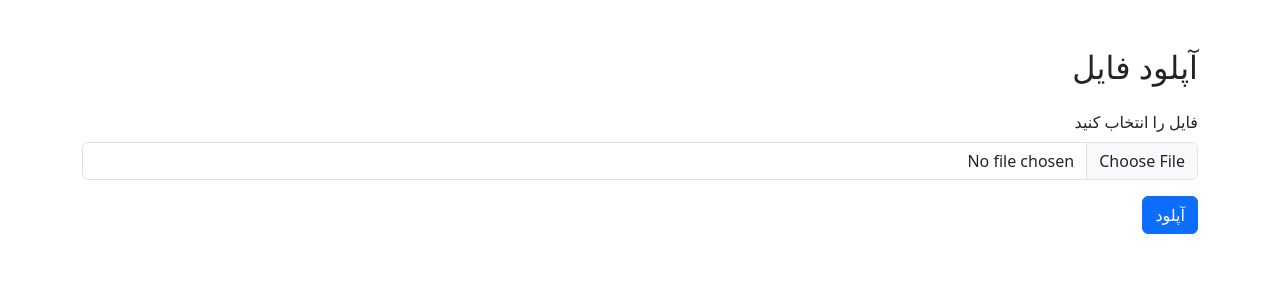
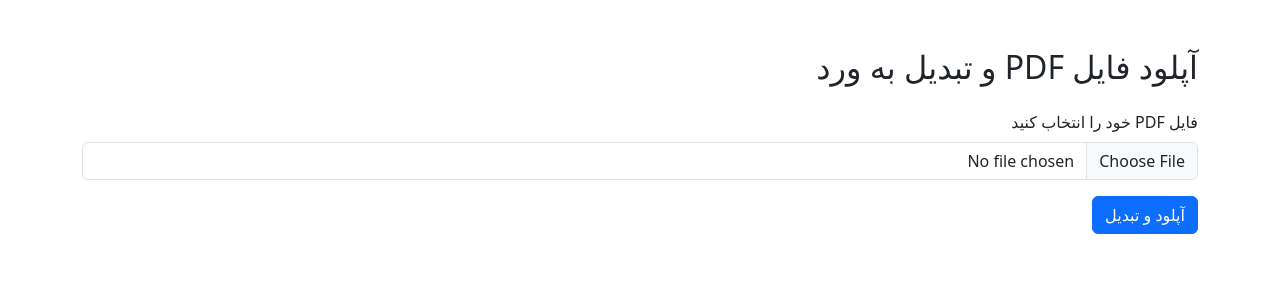
Before and after one commit to mahdiyar07/project-test-1404-04-06, a Flask app: page / in a window 1280 px wide. Shown: the top 300 px of the page. Run offline with Flask 3, Linux system fonts and the light colour scheme; some libraries are stand-ins or nearby versions.

Commit message:
first convert pdf to doc

```diff
--- a/app.py
+++ b/app.py
@@ -1,14 +1,14 @@
-from flask import Flask, render_template, request, flash, redirect, url_for
+from flask import Flask, render_template, request, flash, redirect
 import os
+import chenge  # فایل chenge.py را ایمپورت می‌کنیم
 
 app = Flask(__name__)
-app.secret_key = "your_secret_key"  # برای نمایش پیام‌ها
+app.secret_key = "your_secret_key"
 
 UPLOAD_FOLDER = 'uploads'
 app.config['UPLOAD_FOLDER'] = UPLOAD_FOLDER
 MAX_FILE_SIZE = 200 * 1024 * 1024  # 200 مگابایت
-
-ALLOWED_EXTENSIONS = {'pdf'}  # پسوندهای مجاز
+ALLOWED_EXTENSIONS = {'pdf'}
 
 if not os.path.exists(UPLOAD_FOLDER):
     os.makedirs(UPLOAD_FOLDER)
@@ -28,7 +28,6 @@ def index():
             flash('فقط فایل‌های PDF مجاز هستند.', 'danger')
             return redirect(request.url)
 
-        # بررسی حجم فایل
         file.seek(0, os.SEEK_END)
         file_length = file.tell()
         file.seek(0)
@@ -37,9 +36,17 @@ def index():
             flash('حجم فایل نباید بیش از 200 مگابایت باشد.', 'danger')
             return redirect(request.url)
 
-        # ذخیره فایل
-        file.save(os.path.join(app.config['UPLOAD_FOLDER'], file.filename))
-        flash('فایل با موفقیت آپلود شد.', 'success')
+        file_path = os.path.join(app.config['UPLOAD_FOLDER'], file.filename)
+        file.save(file_path)
+
+        # فراخوانی تابع تبدیل PDF به Word
+        result = chenge.process_uploaded_file(file_path)
+
+        if result:
+            flash('فایل با موفقیت آپلود و به ورد تبدیل شد.', 'success')
+        else:
+            flash('خطا در تبدیل فایل PDF به Word.', 'danger')
+
         return redirect(request.url)
 
     return render_template('index.html')
--- a/templates/index.html
+++ b/templates/index.html
@@ -3,12 +3,13 @@
 <head>
   <meta charset="UTF-8" />
   <meta name="viewport" content="width=device-width, initial-scale=1" />
-  <title>آپلود فایل</title>
+  <title>آپلود فایل PDF و تبدیل به ورد</title>
   <link href="https://cdn.jsdelivr.net/npm/bootstrap@5.3.0/dist/css/bootstrap.min.css" rel="stylesheet" />
+  <script src="https://cdnjs.cloudflare.com/ajax/libs/pdf.js/3.9.179/pdf.min.js"></script>
 </head>
 <body>
 <div class="container mt-5">
-  <h2 class="mb-4">آپلود فایل</h2>
+  <h2 class="mb-4">آپلود فایل PDF و تبدیل به ورد</h2>
 
   {% with messages = get_flashed_messages(with_categories=true) %}
     {% if messages %}
@@ -21,14 +22,52 @@
     {% endif %}
   {% endwith %}
 
+  <div id="file-info" class="mb-3" style="display:none;">
+    <p><strong>حجم فایل:</strong> <span id="file-size"></span></p>
+    <p><strong>تعداد صفحات:</strong> <span id="page-count"></span></p>
+  </div>
+
   <form method="POST" enctype="multipart/form-data">
     <div class="mb-3">
-      <label for="file" class="form-label">فایل را انتخاب کنید</label>
-      <input class="form-control" type="file" id="file" name="file" required />
+      <label for="file" class="form-label">فایل PDF خود را انتخاب کنید</label>
+      <input class="form-control" type="file" id="file" name="file" accept=".pdf" required />
     </div>
-    <button type="submit" class="btn btn-primary">آپلود</button>
+    <button type="submit" class="btn btn-primary">آپلود و تبدیل</button>
   </form>
 </div>
+
+<script>
+  const fileInput = document.getElementById('file');
+  const fileInfoDiv = document.getElementById('file-info');
+  const fileSizeSpan = document.getElementById('file-size');
+  const pageCountSpan = document.getElementById('page-count');
+
+  fileInput.addEventListener('change', async (event) => {
+    const file = event.target.files[0];
+    if (!file) {
+      fileInfoDiv.style.display = 'none';
+      return;
+    }
+
+    const sizeMB = (file.size / (1024 * 1024)).toFixed(2);
+    fileSizeSpan.textContent = `${sizeMB} مگابایت`;
+
+    const fileReader = new FileReader();
+    fileReader.onload = function() {
+      const typedarray = new Uint8Array(this.result);
+
+      pdfjsLib.getDocument(typedarray).promise.then(pdf => {
+        pageCountSpan.textContent = pdf.numPages;
+        fileInfoDiv.style.display = 'block';
+      }).catch(error => {
+        pageCountSpan.textContent = 'خطا در خواندن فایل PDF';
+        fileInfoDiv.style.display = 'block';
+      });
+    };
+
+    fileReader.readAsArrayBuffer(file);
+  });
+</script>
 
 <script src="https://cdn.jsdelivr.net/npm/bootstrap@5.3.0/dist/js/bootstrap.bundle.min.js"></script>
 </body>
```
Also changed, not shown: chenge.py (added, +23 -0 lines), 2 other files.
